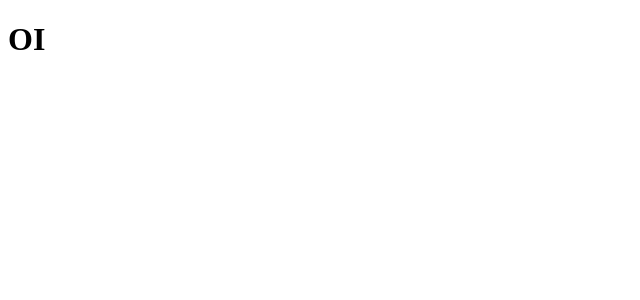
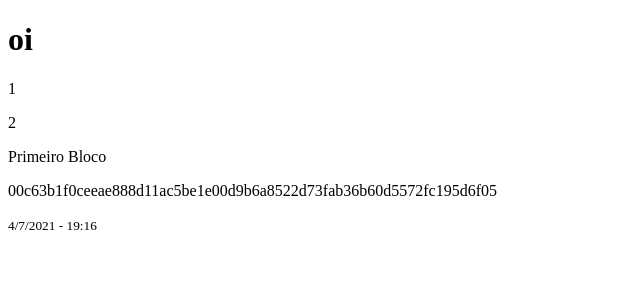
Before and after one commit to gabrielCouto26/desafio-blockchain, a React app: page / in a window 1280 px wide. Shown: the top 300 px of the page, without its empty margins (0-640 px from the left). Built offline with nearby package versions, Linux system fonts and the light colour scheme.

Commit message:
inicia blockchain

```diff
--- a/src/components/App.js
+++ b/src/components/App.js
@@ -1,12 +1,18 @@
 import React from 'react';
-import Blockchain from './Blockchain'
+import BlockchainComponent from './Blockchain'
+
+import Blockchain from '../models/Blockchain'
+import Block from '../models/Block';
+
+let block = new Block('Primeiro Bloco')
+let blockchain = new Blockchain()
+blockchain.addBlock(block)
 
 const App = () => {
     return (
         <>
-            {/* form */}
-            <h1>OI</h1>
-            <Blockchain />
+            <h1>oi</h1>
+            <BlockchainComponent data={blockchain}/>
         </>
     );
 };
--- a/src/components/Block.js
+++ b/src/components/Block.js
@@ -1,25 +1,23 @@
 import React from 'react';
 import Card from 'react-bootstrap/Card';
 
-import Block from '../models/Block'
-
-const Block = () => {
+const Block = (block) => {
     return (
         <Card>
             <div className="card-header">
-                {/* block index */}
+                {block.data.index}
             </div>
             <p className="card-text">
-                {/* block difficulty */}
+                {block.data.difficulty}
             </p>
             <p className="card-text">
-                {/* block data */}
+                {block.data.data}
             </p>
             <p className="card-text">
-                {/* block hash */}
+                {block.data.hash}
             </p>
             <small className="card-footer">
-                {/* block timestamp */}
+                {block.data.timestamp}
             </small>
         </Card>
     );
--- a/src/components/Blockchain.js
+++ b/src/components/Blockchain.js
@@ -1,11 +1,11 @@
 import React from 'react';
 
-import Blockchain from '../models/Blockchain'
+import Block from './Block'
 
-const BlockchainComponent = () => {
+const BlockchainComponent = (blockchain) => {
     return (
         <>
-            {/* Blockchain.chain. */}
+            {blockchain.data.chain.map((block, index) => <Block data={block} key={index}></Block>)}
         </>
     );
 };
```
